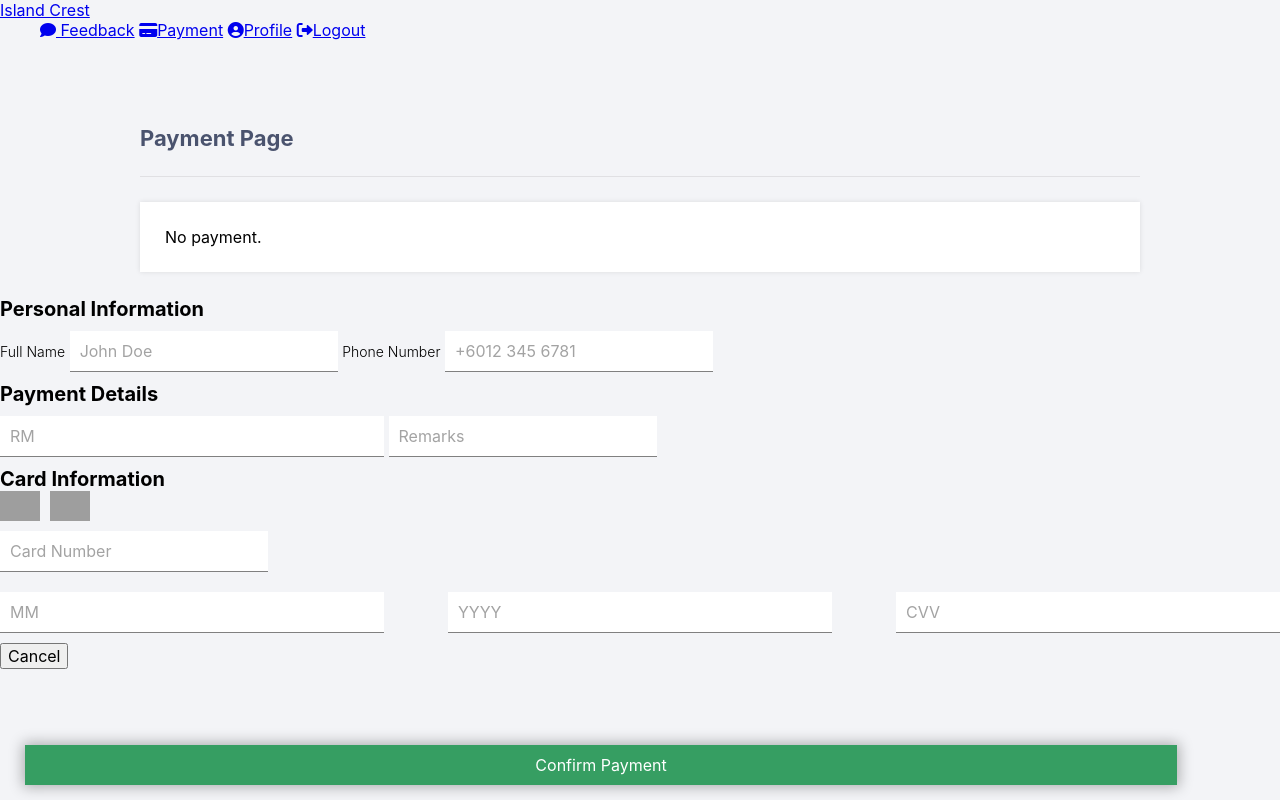
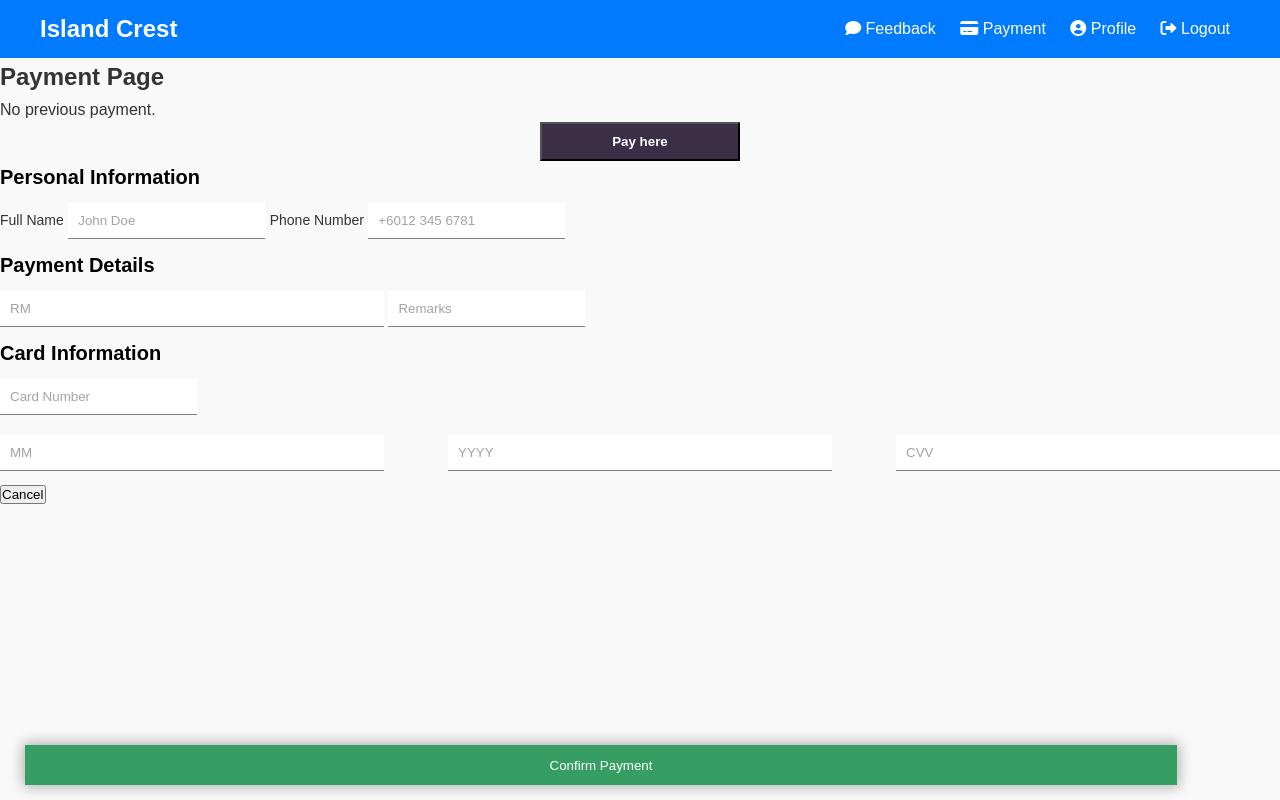
Before and after one commit to Darr3n2GG/Condominium_Management_System, a PHP site: page /frontend/payment.php in a window 1280 px wide. Run offline with PHP 8.4, Linux system fonts and the light colour scheme; the visitor is signed in with stand-in values (Sample User, id 1); data that the repository does not hold is empty; grey boxes are pictures that could not be loaded.

Commit message:
Bug fixes
+ Render issue fix

```diff
--- a/assets/home.css
+++ b/assets/home.css
@@ -39,6 +39,7 @@ body {
 }
 
 .nav-links li a {
+    padding: 10px;
     color: white;
     text-decoration: none;
     font-size: 16px;
--- a/frontend/payment.php
+++ b/frontend/payment.php
@@ -34,7 +34,7 @@ if ($payment_row) {
     <meta charset="utf-8">
     <meta name="viewport" content="width=device-width, initial-scale=1.0">
     <title>Island Crest - Payment</title>
-    <link href="../assets/style.css" rel="stylesheet" type="text/css">
+    <link href="../assets/home.css" rel="stylesheet" type="text/css">
     <link href="../assets/payment.css" rel="stylesheet" type="text/css">
     <link rel="stylesheet" href="https://cdnjs.cloudflare.com/ajax/libs/font-awesome/6.2.0/css/all.min.css" integrity="sha512-xh6O/CkQoPOWDdYTDqeRdPCVd1SpvCA9XXcUnZS2FmJNp1coAFzvtCN9BmamE+4aHK8yyUHUSCcJHgXloTyT2A==" crossorigin="anonymous" referrerpolicy="no-referrer">
 </head>
@@ -44,10 +44,12 @@ if ($payment_row) {
         <div class="container">
             <a href="home.php" class="logo">Island Crest</a>
             <ul class="nav-links">
+            <li>
                 <a href="feedback.html"><i class="fa-solid fa-comment"></i> Feedback</a>
-                <a href="payment.php"><i class="fas fa-credit-card"></i>Payment</a>
-                <a href="profile.php"><i class="fas fa-user-circle"></i>Profile</a>
-                <a href="../backend/logout.php"><i class="fas fa-sign-out-alt"></i>Logout</a>
+                <a href="payment.php"><i class="fas fa-credit-card"></i> Payment</a>
+                <a href="profile.php"><i class="fas fa-user-circle"></i> Profile</a>
+                <a href="../backend/logout.php"><i class="fas fa-sign-out-alt"></i> Logout</a>
+            </li>
             </ul>
         </div>
     </nav>
@@ -56,7 +58,7 @@ if ($payment_row) {
         <p> <?php if ($payment_row) {
                 echo "Your payment history are below:";
             } else {
-                echo "No payment.";
+                echo "No previous payment.";
             } ?> </p>
         <table class="table">
             <?php if ($payment_row) { ?>
@@ -79,9 +81,9 @@ if ($payment_row) {
             <?php } ?>
         </table>
     </header>
+    <button class="payButton">Pay here</button>
+    <!-- <?php if ($payment_row) { ?>
 
-    <!-- <?php if ($payment_row) { ?>
-        <button class="payButton">Pay here</button>
         <div class="payment">
             <form name="paymentForm" action="../backend/paymentModel.php" method="post">
                 <h1 class="payTitle">Card Information</h1>
@@ -100,7 +102,7 @@ if ($payment_row) {
     </form>
     </div>
 <?php } ?> -->
-    <div class="payment-modal hidden"> <!--Class "hidden" not found-->
+    <div class="payment-modal"> <!--Class "hidden" not found-->
         <div class="payment-container">
             <h1 class="payTitle">Personal Information</h1>
             <form method="post">
@@ -115,10 +117,6 @@ if ($payment_row) {
                 <input type="text" name="remarks" placeholder="Remarks" class="payInput">
 
                 <h1 class="payTitle">Card Information</h1>
-                <div class="cardIcons">
-                    <img src="./img/Contact/visa.png" alt="Visa" width="40" class="cardIcon">
-                    <img src="./img/Contact/master.png" alt="MasterCard" width="40" class="cardIcon">
-                </div>
                 <input type="text" name="card_number" placeholder="Card Number" class="payInput" maxlength="16" required>
                 <div class="cardInfo">
                     <input type="text" name="expiry_month" placeholder="MM" class="payInput sm" maxlength="2" required>
@@ -134,10 +132,6 @@ if ($payment_row) {
         <h1 class="payTitle">Card Information</h1>
         <div class="payment-modal"> <!--Class "hidden" not found-->
             <form name="paymentForm" action="../backend/paymentModel.php" method="post">
-                <div class="cardIcons">
-                    <img src="./img/Contact/visa.png" alt="Visa" width="40" class="cardIcon">
-                    <img src="./img/Contact/master.png" alt="MasterCard" width="40" class="cardIcon">
-                </div>
                 <input type="text" name="card_number" placeholder="Card Number" class="payInput" maxlength="16" required>
                 <div class="cardInfo">
                     <input type="text" name="expiry_month" placeholder="MM" class="payInput sm" maxlength="2" required>
```
